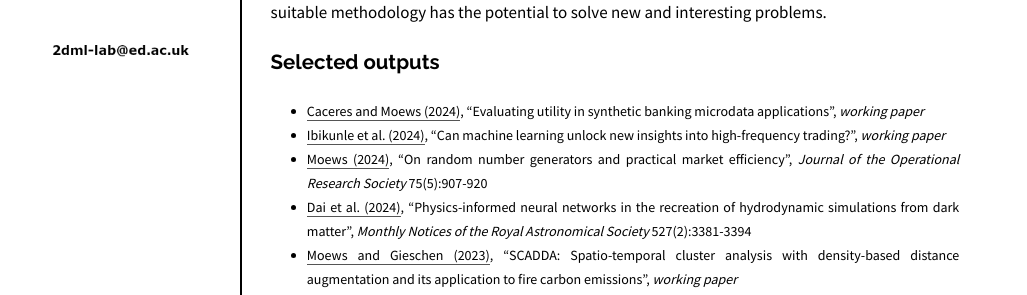
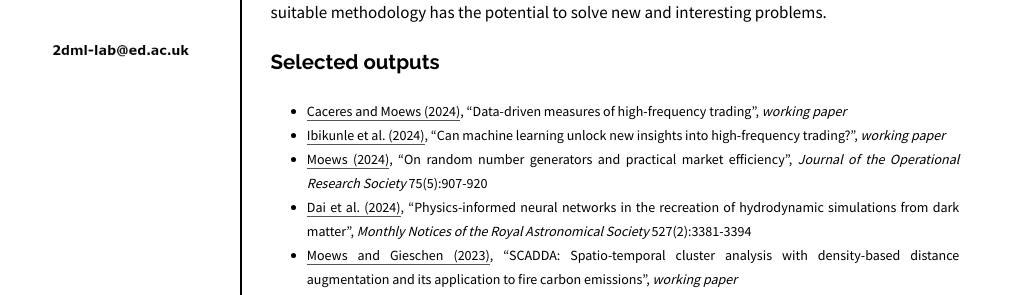
Before and after one commit to 2dml-lab/2dml-lab.github.io, a Jekyll site: the page built from _posts/2024-02-03-research.md, in a window 1280 px wide. Shown: the part 312-607 px from the top of the page, without its empty margins (118-1145 px from the left). Built offline with Jekyll 4.4.1, drawn with Linux system fonts in a browser that asks for light colours.

Commit message:
Update 2024-02-03-research.md

```diff
--- a/_posts/2024-02-03-research.md
+++ b/_posts/2024-02-03-research.md
@@ -14,7 +14,7 @@ Past and current work related to the lab ranges from financial markets, data pri
 
 ## Selected outputs
 
-- [Caceres and Moews (2024)](https://arxiv.org/abs/2410.22519), "Evaluating utility in synthetic banking microdata applications", _working paper_
+- [Caceres and Moews (2024)](https://arxiv.org/abs/2410.22519), "Data-driven measures of high-frequency trading", _working paper_
 - [Ibikunle et al. (2024)](https://arxiv.org/abs/2405.08101), "Can machine learning unlock new insights into high-frequency trading?", _working paper_
 - [Moews (2024)](https://doi.org/10.1080/01605682.2023.2219292), "On random number generators and practical market efficiency", _Journal of the Operational Research Society_ 75(5):907-920
 - [Dai et al. (2024)](https://doi.org/10.1093/mnras/stad3394), "Physics-informed neural networks in the recreation of hydrodynamic simulations from dark matter", _Monthly Notices of the Royal Astronomical Society_ 527(2):3381-3394
```
